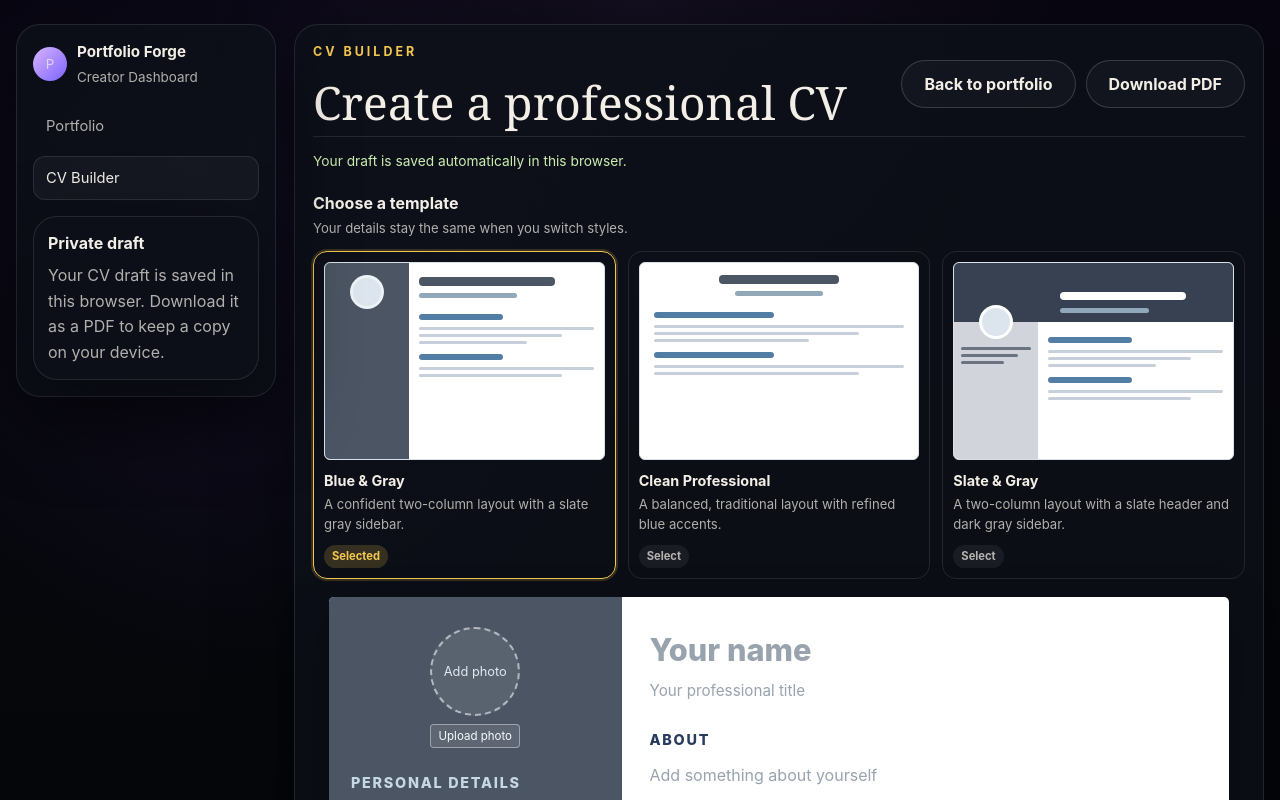
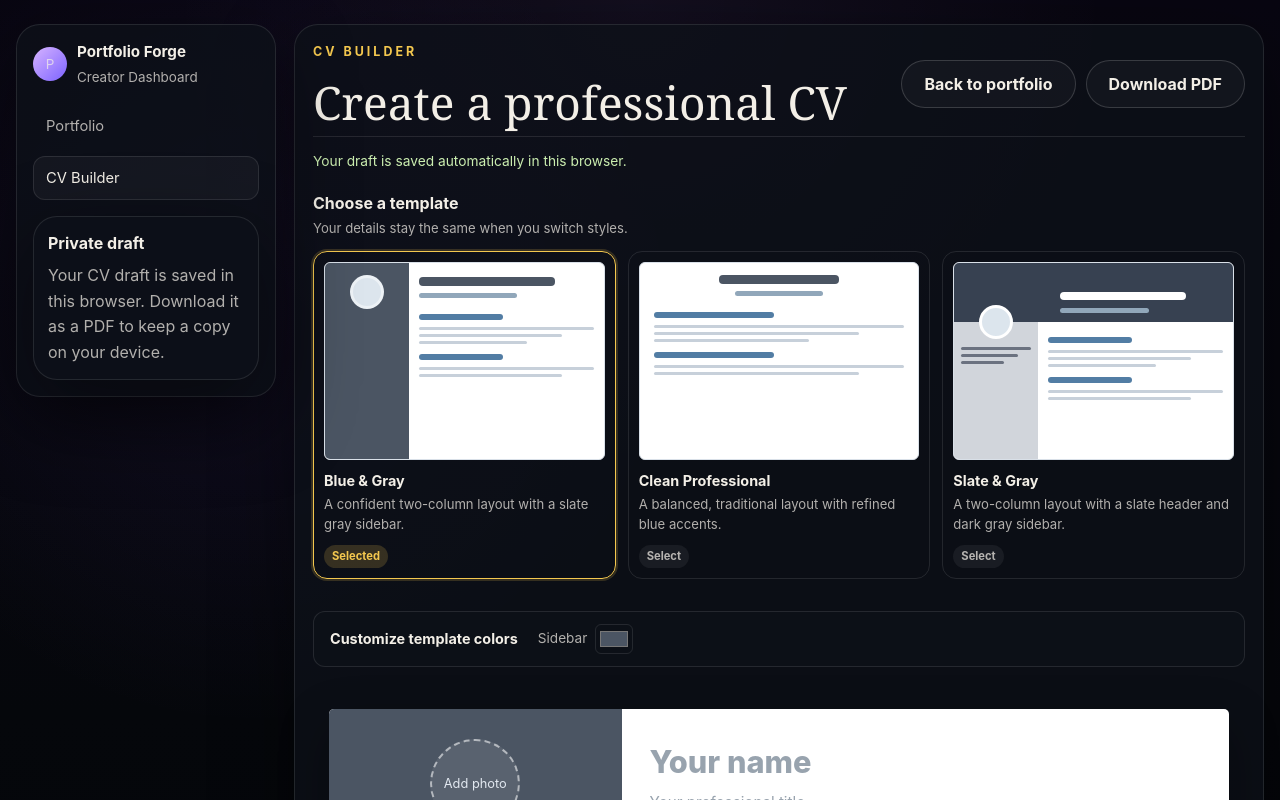
Before and after one commit to RaptorFF/dev-portfolio, a Next.js app: page /dashboard/cv in a window 1280 px wide. Shown: the top 800 px of the page. Built offline with nearby package versions, Linux system fonts and the light colour scheme.

Commit message:
Adding a header/sidebar color option

```diff
--- a/app/dashboard/cv/CvDocument.js
+++ b/app/dashboard/cv/CvDocument.js
@@ -1,6 +1,11 @@
 import Image from "next/image";
 import { CvBulletListField, CvInlineField, CvStarRating } from "./CvFields";
-import { hasAnyText, hasText } from "./cv-utils";
+import {
+  getContrastColor,
+  hasAnyText,
+  hasText,
+  normalizeCvColors,
+} from "./cv-utils";
 
 function CvSkillsSection({ skills, addEntry, updateEntry, removeEntry }) {
   return (
@@ -67,8 +72,27 @@ export default function CvDocument({
   updateTextList,
   addTextItem,
 }) {
+  const colors = normalizeCvColors(cv.colors);
+
   return (
-    <div className={`cv-layout cv-template-${cv.template}`}>
+    <div
+      className={`cv-layout cv-template-${cv.template}`}
+      style={{
+        "--cv-modern-sidebar-bg": colors.modernSidebar,
+        "--cv-modern-sidebar-foreground": getContrastColor(
+          colors.modernSidebar,
+        ),
+        "--cv-minimal-header-bg": colors.minimalHeader,
+        "--cv-minimal-header-foreground": getContrastColor(
+          colors.minimalHeader,
+        ),
+        "--cv-minimal-sidebar-bg": colors.minimalSidebar,
+        "--cv-minimal-sidebar-foreground": getContrastColor(
+          colors.minimalSidebar,
+          "#374151",
+        ),
+      }}
+    >
       <aside
         className="cv-document-panel"
         aria-label="Editable CV document"
--- a/app/dashboard/cv/cv-utils.js
+++ b/app/dashboard/cv/cv-utils.js
@@ -13,6 +13,11 @@ export const emptyProfile = {
 
 export const emptyCv = {
   template: "modern",
+  colors: {
+    modernSidebar: "#4b5563",
+    minimalHeader: "#315f8b",
+    minimalSidebar: "#d1d5db",
+  },
   experience: [],
   education: [],
   skills: [],
@@ -41,6 +46,37 @@ export const templates = [
     description: "A two-column layout with a slate header and dark gray sidebar.",
   },
 ];
+
+export function normalizeCvColors(colors) {
+  const isHexColor = (value) =>
+    typeof value === "string" && /^#[\da-f]{6}$/i.test(value);
+
+  return {
+    modernSidebar: isHexColor(colors?.modernSidebar)
+      ? colors.modernSidebar
+      : emptyCv.colors.modernSidebar,
+    minimalHeader: isHexColor(colors?.minimalHeader)
+      ? colors.minimalHeader
+      : emptyCv.colors.minimalHeader,
+    minimalSidebar: isHexColor(colors?.minimalSidebar)
+      ? colors.minimalSidebar
+      : emptyCv.colors.minimalSidebar,
+  };
+}
+
+export function getContrastColor(hexColor, darkColor = "#20212a") {
+  const value = Number.parseInt(hexColor.slice(1), 16);
+  const channels = [16, 8, 0].map((shift) => ((value >> shift) & 0xff) / 255);
+  const luminance = channels.reduce((sum, channel, index) => {
+    const linear =
+      channel <= 0.04045
+        ? channel / 12.92
+        : ((channel + 0.055) / 1.055) ** 2.4;
+    return sum + linear * [0.2126, 0.7152, 0.0722][index];
+  }, 0);
+
+  return luminance > 0.179 ? darkColor : "#ffffff";
+}
 
 export function hasText(value) {
   return typeof value === "string" && value.trim().length > 0;
--- a/app/dashboard/cv/page.js
+++ b/app/dashboard/cv/page.js
@@ -8,6 +8,7 @@ import {
   emptyCv,
   emptyProfile,
   MAX_CV_PHOTO_SIZE,
+  normalizeCvColors,
   normalizeSkills,
   resizeCvPhoto,
   templates,
@@ -23,6 +24,7 @@ export default function CvBuilderPage() {
   const [loaded, setLoaded] = useState(false);
   const [edited, setEdited] = useState(false);
   const photoInputRef = useRef(null);
+  const cvColors = normalizeCvColors(cv.colors);
   const isReorderedEntryLayout =
     cv.template === "modern" || cv.template === "minimal";
 
@@ -59,6 +61,7 @@ export default function CvBuilderPage() {
           setCv({
             ...emptyCv,
             ...savedCv,
+            colors: normalizeCvColors(savedCv.colors),
             experience: Array.isArray(savedCv.experience)
               ? savedCv.experience
               : [],
@@ -118,6 +121,17 @@ export default function CvBuilderPage() {
     setCv((current) => ({
       ...current,
       [section]: updateList(current[section]),
+    }));
+    setEdited(true);
+  }
+
+  function updateTemplateColor(colorKey, value) {
+    setCv((current) => ({
+      ...current,
+      colors: {
+        ...normalizeCvColors(current.colors),
+        [colorKey]: value,
+      },
     }));
     setEdited(true);
   }
@@ -283,6 +297,56 @@ export default function CvBuilderPage() {
           ))}
         </div>
 
+        {cv.template !== "classic" ? (
+          <section className="cv-color-controls" aria-label="Template colors">
+            <strong>Customize template colors</strong>
+            <div className="cv-color-control-list">
+              {cv.template === "modern" ? (
+                <label className="cv-color-control">
+                  <span>Sidebar</span>
+                  <input
+                    type="color"
+                    value={cvColors.modernSidebar}
+                    onChange={(event) =>
+                      updateTemplateColor("modernSidebar", event.target.value)
+                    }
+                    aria-label="Sidebar color"
+                  />
+                </label>
+              ) : null}
+              {cv.template === "minimal" ? (
+                <>
+                  <label className="cv-color-control">
+                    <span>Header</span>
+                    <input
+                      type="color"
+                      value={cvColors.minimalHeader}
+                      onChange={(event) =>
+                        updateTemplateColor("minimalHeader", event.target.value)
+                      }
+                      aria-label="Header color"
+                    />
+                  </label>
+                  <label className="cv-color-control">
+                    <span>Sidebar</span>
+                    <input
+                      type="color"
+                      value={cvColors.minimalSidebar}
+                      onChange={(event) =>
+                        updateTemplateColor(
+                          "minimalSidebar",
+                          event.target.value,
+                        )
+                      }
+                      aria-label="Sidebar color"
+                    />
+                  </label>
+                </>
+              ) : null}
+            </div>
+          </section>
+        ) : null}
+
         <CvDocument
           profile={profile}
           cv={cv}
--- a/app/globals.css
+++ b/app/globals.css
@@ -625,6 +625,10 @@ a {
 
 .cv-dashboard-shell {
   --cv-modern-sidebar-bg: #4b5563;
+  --cv-minimal-header-bg: #315f8b;
+  --cv-minimal-header-foreground: #fff;
+  --cv-minimal-sidebar-bg: #d1d5db;
+  --cv-minimal-sidebar-foreground: #374151;
   grid-template-columns: 260px minmax(0, 1fr);
 }
 
@@ -1041,6 +1045,46 @@ a {
   color: var(--muted);
   font-size: 0.82rem;
   line-height: 1.5;
+}
+
+.cv-color-controls {
+  display: flex;
+  align-items: center;
+  gap: 20px;
+  margin: 14px 0 24px;
+  padding: 12px 16px;
+  border: 1px solid var(--panel-border);
+  border-radius: 12px;
+  background: var(--panel-bg);
+}
+
+.cv-color-controls > strong {
+  color: var(--text);
+  font-size: 0.9rem;
+}
+
+.cv-color-control-list {
+  display: flex;
+  flex-wrap: wrap;
+  gap: 16px;
+}
+
+.cv-color-control {
+  display: inline-flex;
+  align-items: center;
+  gap: 8px;
+  color: var(--muted);
+  font-size: 0.85rem;
+}
+
+.cv-color-control input {
+  width: 38px;
+  height: 30px;
+  padding: 2px;
+  border: 1px solid var(--panel-border);
+  border-radius: 6px;
+  background: transparent;
+  cursor: pointer;
 }
 
 .cv-template-option {
@@ -1292,6 +1336,7 @@ a {
 }
 
 .cv-template-modern .cv-document-sidebar {
+  color: var(--cv-modern-sidebar-foreground);
   background: var(--cv-modern-sidebar-bg);
 }
 
@@ -1300,7 +1345,26 @@ a {
 }
 
 .cv-template-modern .cv-document .cv-document-sidebar section > h3 {
-  color: #c6d8e5;
+  color: var(--cv-modern-sidebar-foreground);
+}
+
+.cv-template-modern .cv-document-sidebar .cv-inline-field,
+.cv-template-modern .cv-document-sidebar .cv-document-personal strong,
+.cv-template-modern .cv-document-sidebar .cv-document-personal p,
+.cv-template-modern .cv-document-sidebar .cv-document-personal a,
+.cv-template-modern .cv-document-sidebar .cv-document-language > span {
+  color: var(--cv-modern-sidebar-foreground);
+}
+
+.cv-template-modern .cv-document-sidebar .cv-inline-field::placeholder {
+  color: var(--cv-modern-sidebar-foreground);
+}
+
+.cv-template-modern
+  .cv-document-sidebar
+  .cv-star-rating
+  button:not(.active) {
+  color: var(--cv-modern-sidebar-foreground);
 }
 
 .cv-template-classic .cv-document {
@@ -1387,7 +1451,7 @@ a {
 
 .cv-template-minimal .cv-document-header h2,
 .cv-template-minimal .cv-document-header h3 {
-  color: #fff;
+  color: var(--cv-minimal-header-foreground);
 }
 
 .cv-template-minimal .cv-document-header h2 {
@@ -1890,7 +1954,7 @@ a {
   left: 0;
   width: 30%;
   content: "";
-  background: #d1d5db;
+  background: var(--cv-minimal-sidebar-bg);
 }
 
 .cv-template-minimal .cv-document-sidebar {
@@ -1920,9 +1984,9 @@ a {
   min-height: 176px;
   margin: 0;
   padding: 30px 30px 30px calc(30% + 30px);
-  color: #fff;
+  color: var(--cv-minimal-header-foreground);
   border: 0;
-  background: var(--cv-minimal-heading-color);
+  background: var(--cv-minimal-header-bg);
 }
 
 .cv-layout.cv-template-minimal .cv-document-header {
@@ -1935,34 +1999,34 @@ a {
 
 .cv-template-minimal .cv-document-header h2,
 .cv-template-minimal .cv-document-header h3 {
-  color: #fff;
+  color: var(--cv-minimal-header-foreground);
 }
 
 .cv-template-minimal .cv-document-header h2 {
-  color: #fff;
+  color: var(--cv-minimal-header-foreground);
   font-size: 2.6rem;
 }
 
 .cv-template-minimal .cv-document-header .cv-inline-name {
-  color: #fff;
+  color: var(--cv-minimal-header-foreground);
   font-size: inherit;
 }
 
 .cv-template-minimal .cv-document-main .cv-document-header .cv-inline-name,
 .cv-template-minimal .cv-document-main .cv-document-header .cv-inline-role {
-  color: #fff;
+  color: var(--cv-minimal-header-foreground);
 }
 
 .cv-layout.cv-template-minimal .cv-document-header .cv-inline-name,
 .cv-layout.cv-template-minimal .cv-document-header .cv-inline-role {
-  color: #fff;
+  color: var(--cv-minimal-header-foreground);
 }
 
 .cv-layout.cv-template-minimal .cv-document-header .cv-inline-name::placeholder,
 .cv-layout.cv-template-minimal
   .cv-document-header
   .cv-inline-role::placeholder {
-  color: #fff;
+  color: var(--cv-minimal-header-foreground);
   opacity: 1;
 }
 
@@ -2057,6 +2121,7 @@ a {
 }
 
 .cv-template-minimal .cv-document-sidebar section > h3 {
+  color: var(--cv-minimal-sidebar-foreground);
   padding-bottom: 0;
   border-bottom: 0;
 }
@@ -2066,11 +2131,15 @@ a {
 .cv-template-minimal .cv-document-personal a,
 .cv-template-minimal .cv-document-language > span,
 .cv-template-minimal .cv-document-sidebar .cv-inline-field {
-  color: #374151;
+  color: var(--cv-minimal-sidebar-foreground);
 }
 
 .cv-template-minimal .cv-document-sidebar .cv-inline-field::placeholder {
-  color: #6b7280;
+  color: var(--cv-minimal-sidebar-foreground);
+}
+
+.cv-template-minimal .cv-document-sidebar .cv-star-rating button:not(.active) {
+  color: var(--cv-minimal-sidebar-foreground);
 }
 
 .cv-template-minimal .cv-document-sidebar .cv-document-action,
@@ -2111,6 +2180,12 @@ a {
 @media (max-width: 760px) {
   .cv-template-picker {
     grid-template-columns: 1fr;
+  }
+
+  .cv-color-controls {
+    align-items: flex-start;
+    flex-direction: column;
+    gap: 10px;
   }
 
   .cv-template-option {
```
